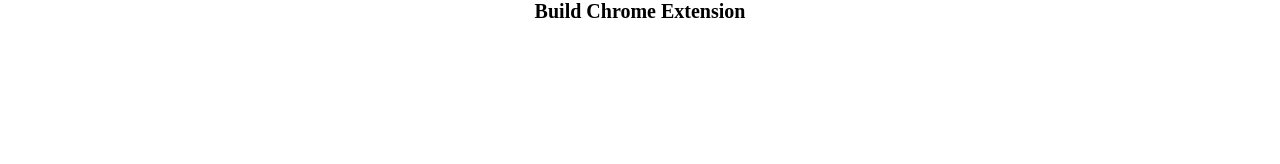
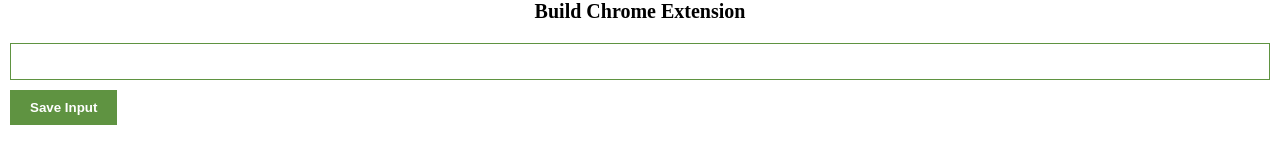
Before and after one commit to Christiano0407/Course--Javascript__Two, a website: page chromeExtension/chrome.html in a window 1280 px wide. Drawn offline with Linux system fonts and the light colour scheme.

Commit message:
chorme-Exercise

```diff
--- a/chromeExtension/appChrome.js
+++ b/chromeExtension/appChrome.js
@@ -1,7 +1,24 @@
 console.group("Build Chrome");
+// =========== =========== <<<<< Chrome Exercise >>>>>> ================= ================
+// =========== <<<<< Variables >>>>>> =================
+const input = document.getElementById(`input-el`);
+const button = document.getElementById(`input-btn`);
+
+let myLeads = ["www.awesomeLead.com", "www.epiclead.com", "www.greatCloud.com"];
+
+// >>>>>>>>>>>> ====== Eventos ===== <<<<<<<<<<<<<
+button.addEventListener(`click`, () => {
+   console.log("I´m Button!");
+// >>>> Methods >>>>>
+   myLeads.push(input.value);
+   console.log(myLeads);
 
 
+});
 
+for(let i = 0; i < myLeads.length; i++) {
+    console.log(myLeads[i]);
+}
 
 
 
--- a/chromeExtension/chrome.html
+++ b/chromeExtension/chrome.html
@@ -16,7 +16,8 @@
         <h1>Build Chrome Extension</h1>
 
         <section class="container">
-
+            <input type="text" id="input-el">
+            <button id="input-btn">Save Input</button>
         </section>
     </main>
     <script src="../chromeExtension/appChrome.js" type="text/javascript"></script>
--- a/chromeExtension/chromeCSS.css
+++ b/chromeExtension/chromeCSS.css
@@ -38,4 +38,30 @@
 }
 .container {
     width: 100%;
+    margin: 0 auto;
+    padding: 10px;
 }
+input {
+    width: 100%;
+    padding: 10px;
+    border: 1px solid #5f9341;
+    margin-bottom: 10px;
+    margin-top: 10px;
+    outline: none;
+}
+button {
+    background: #5f9341;
+    color: #ffffff;
+    padding: 10px 20px;
+    border: none;
+    outline: none;
+    font-weight: bold;
+    cursor: pointer;
+}
+button:is(:hover) {
+    background: #121d0c;
+    color: #5f9341;
+}
+button:active {
+    transform: scale(.9);
+}
```
